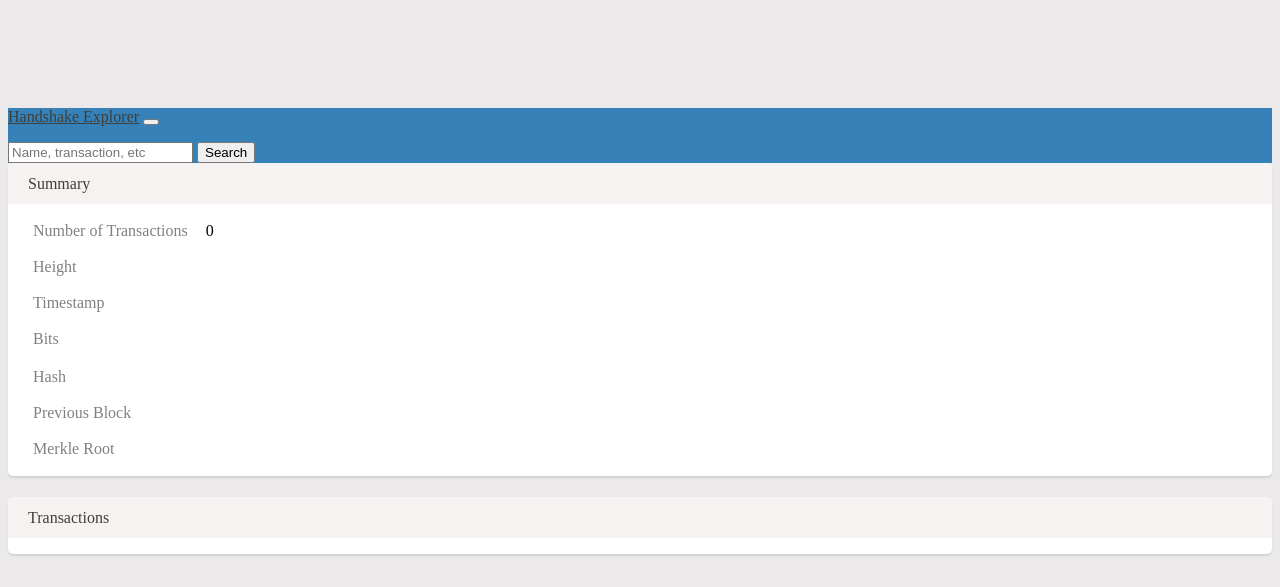
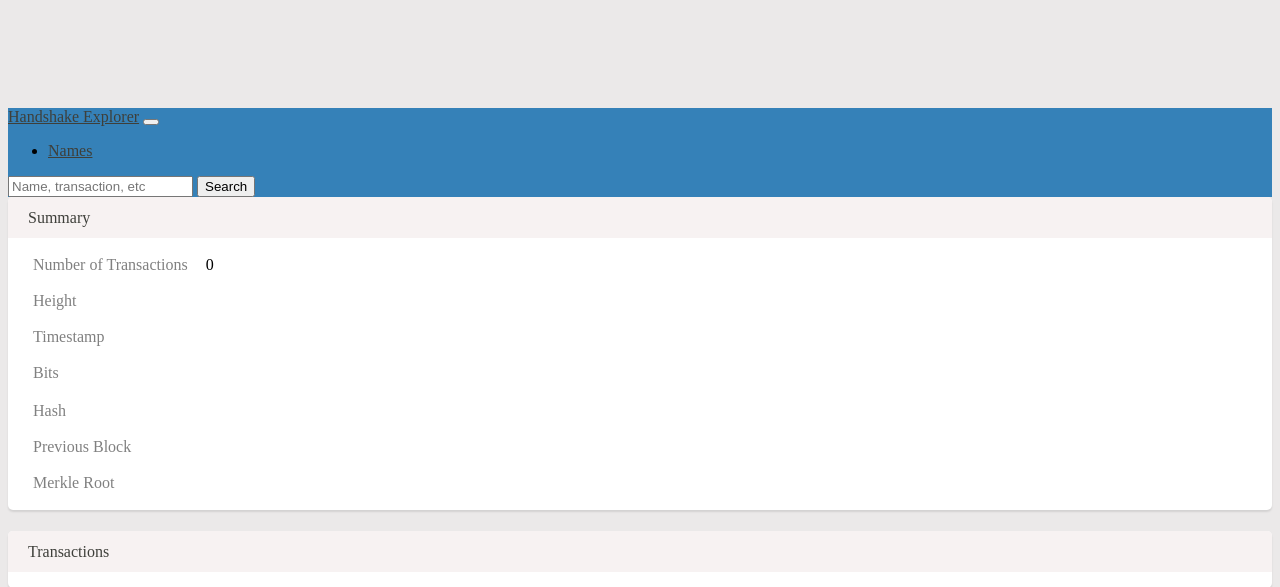
Before and after one commit to tdickman/handshake-explorer, a Django app: template hsdexplorer/explorer/templates/explorer/block.html in a window 1280 px wide. Shown: the top 587 px of the page. Run offline with Django 3.2, Linux system fonts and the light colour scheme; the template is opened without the code that fills it, so the values that code supplies are empty; style sheets or scripts are compiled from the project's sources; some libraries are stand-ins or nearby versions.

Commit message:
Added names to header

```diff
--- a/hsdexplorer/explorer/templates/explorer/base.html
+++ b/hsdexplorer/explorer/templates/explorer/base.html
@@ -27,6 +27,9 @@
         </button>
         <div class="collapse navbar-collapse" id="navbarResponsive">
           <ul class="navbar-nav">
+            <li class="nav-item">
+              <a class="nav-link" href="/names">Names</a>
+            </li>
           </ul>
 
           <ul class="nav navbar-nav ml-auto">
```
